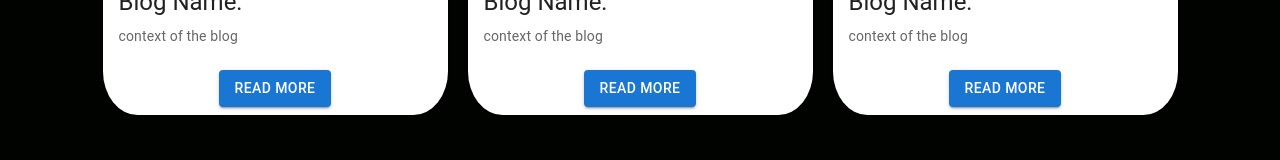
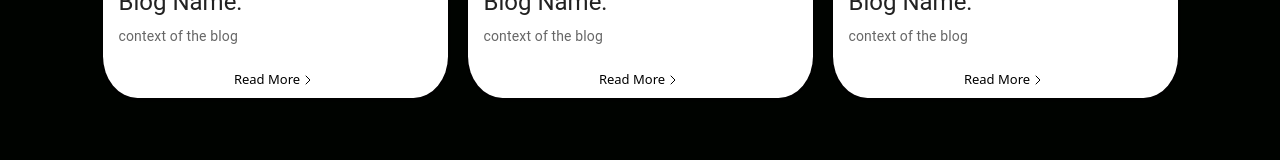
Before and after one commit to VyasAI2023/vyas, a React (Vite) app: page /company/blog in a window 1280 px wide. Shown: the part 601-761 px from the top of the page. Built offline with nearby package versions, Linux system fonts and the light colour scheme.

Commit message:
Update Blog.jsx

```diff
--- a/src/components/company/Blog.jsx
+++ b/src/components/company/Blog.jsx
@@ -46,8 +46,12 @@ export const Blog = () => {
             </Typography>
           </CardContent>
           <CardActions sx={{ justifyContent: 'center' }}>
-            <Button variant="contained" color="primary" onClick={handleSelect}>
+          <Button class="flex items-center mt-auto text-[13px] text-black" variant="contained" onClick={handleSelect}>
               Read More
+              <svg xmlns="http://www.w3.org/2000/svg" width="16" height="16" viewBox="0 0 24 24" stroke-width="1.5" stroke="currentColor" fill="none" stroke-linecap="round" stroke-linejoin="round">
+                <path stroke="none" d="M0 0h24v24H0z" fill="none"></path>
+                <path d="M9 6l6 6l-6 6"></path>
+            </svg>
             </Button>
           </CardActions>
         </Card>
@@ -74,8 +78,12 @@ export const Blog = () => {
             </Typography>
           </CardContent>
           <CardActions sx={{ justifyContent: 'center' }}>
-            <Button variant="contained" color="primary" onClick={handleSelect}>
+          <Button class="flex items-center mt-auto text-[13px] text-black" variant="contained" onClick={handleSelect}>
               Read More
+              <svg xmlns="http://www.w3.org/2000/svg" width="16" height="16" viewBox="0 0 24 24" stroke-width="1.5" stroke="currentColor" fill="none" stroke-linecap="round" stroke-linejoin="round">
+                <path stroke="none" d="M0 0h24v24H0z" fill="none"></path>
+                <path d="M9 6l6 6l-6 6"></path>
+            </svg>
             </Button>
           </CardActions>
         </Card>
@@ -102,8 +110,12 @@ export const Blog = () => {
             </Typography>
           </CardContent>
           <CardActions sx={{ justifyContent: 'center' }}>
-            <Button variant="contained" color="primary" onClick={handleSelect}>
+            <Button class="flex items-center mt-auto text-[13px] text-black" variant="contained" onClick={handleSelect}>
               Read More
+              <svg xmlns="http://www.w3.org/2000/svg" width="16" height="16" viewBox="0 0 24 24" stroke-width="1.5" stroke="currentColor" fill="none" stroke-linecap="round" stroke-linejoin="round">
+                <path stroke="none" d="M0 0h24v24H0z" fill="none"></path>
+                <path d="M9 6l6 6l-6 6"></path>
+            </svg>
             </Button>
           </CardActions>
         </Card>
```
